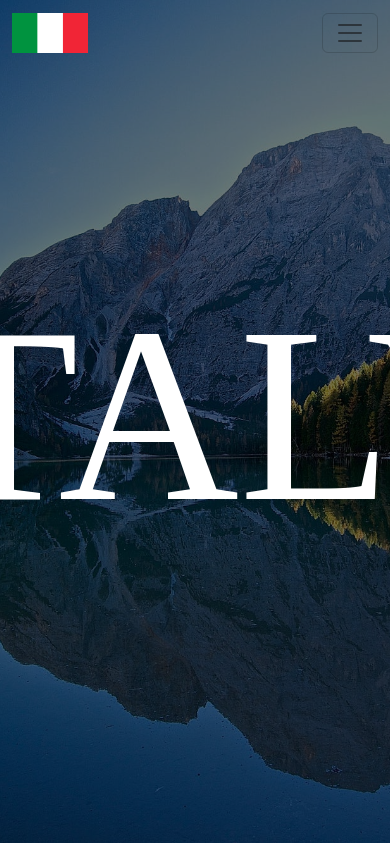
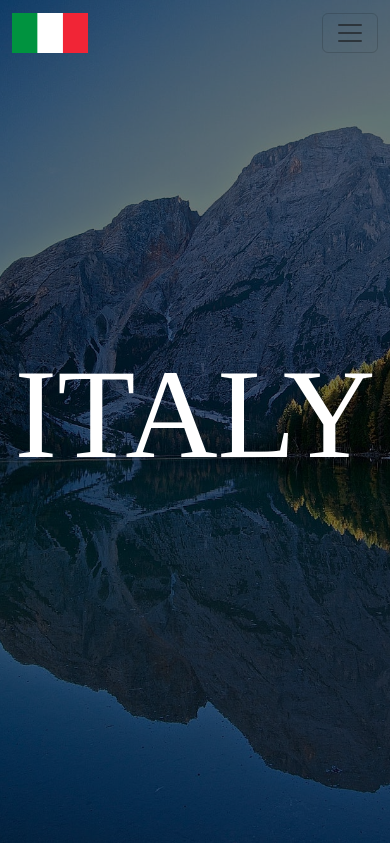
Before and after one commit to jeromecarandang/sond3rr.github.io, a PHP site: the page made by Activity 5/country.html in a window 390 px wide; the page is wider, and only the part inside the window is pictured. Shown: the top 843 px of that part. Run offline with PHP 8.4, Linux system fonts and the light colour scheme.

Commit message:
Add files via upload

```diff
--- a/Activity 5/styles.css
+++ b/Activity 5/styles.css
@@ -152,3 +152,9 @@ footer {
     margin-top: 60px;
 
 }
+
+@media (max-width: 768px) {
+    .header-title {
+        font-size: 8rem;
+    }
+}
```
